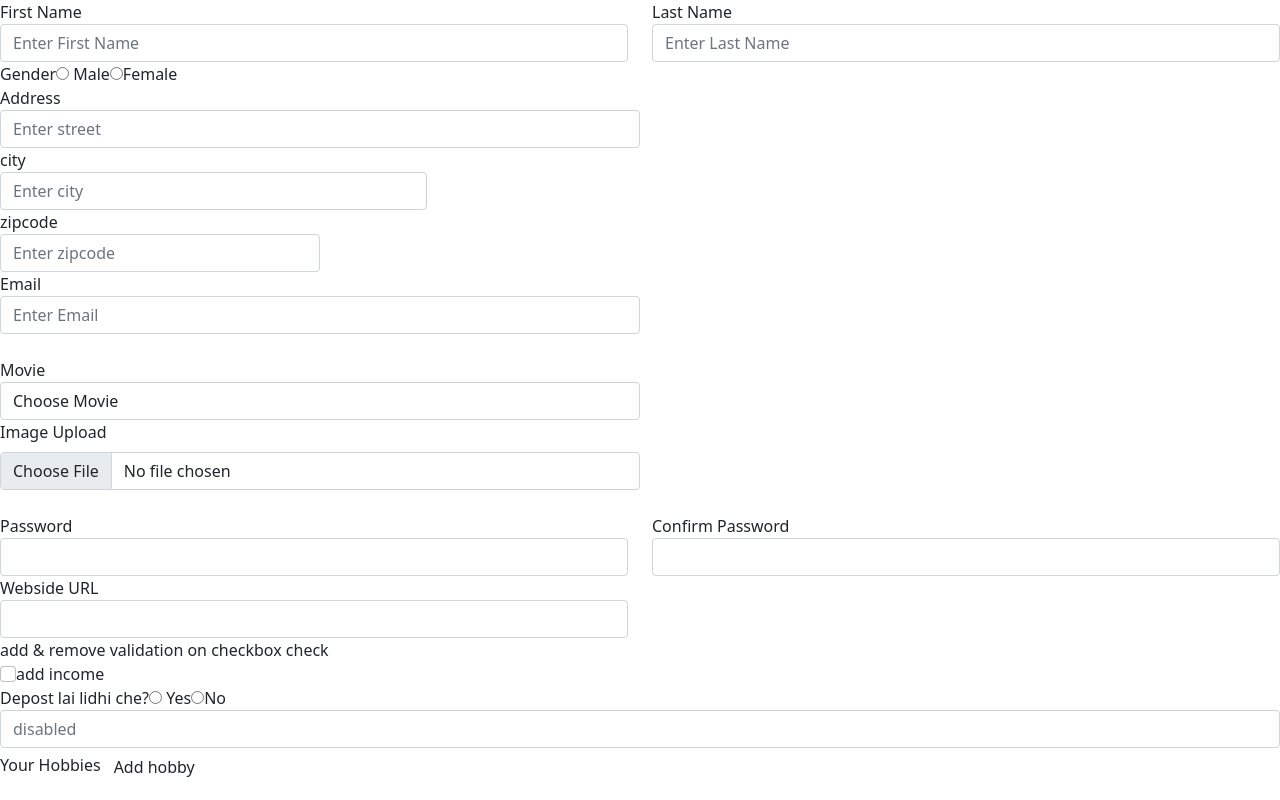
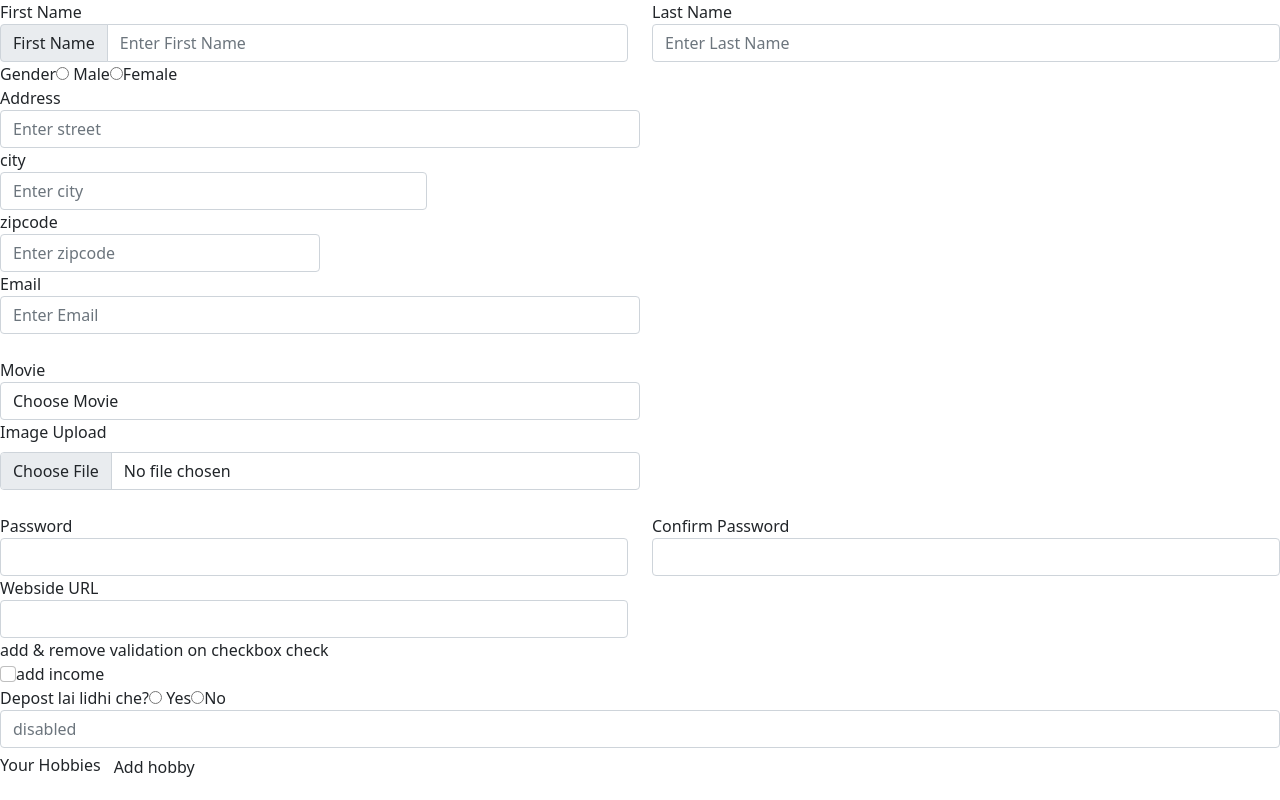
Before and after one commit to MukundDholariya2706/Angular-ReactiveForm, an Angular app: page / in a window 1280 px wide. Shown: the top 800 px of the page. Built offline with nearby package versions, Linux system fonts and the light colour scheme.

Commit message:
input-group => field with icon

```diff
--- a/src/app/app.component.html
+++ b/src/app/app.component.html
@@ -4,12 +4,17 @@
     <div class="row">
       <div class="col-md-6">
         <label>First Name</label>
+
+        <!-- Input-group -->
+        <div class="input-group">
+        <span class="input-group-text">First Name</span>
         <input type="text" class="form-control" formControlName="firstname" placeholder="Enter First Name"
           [ngClass]="{ 'is-invalid': submitted && f['firstname'].errors }" />
         <div *ngIf="f['firstname'].touched && !f['firstname'].valid" class="text-danger">
           <div *ngIf="f['firstname'].errors?.['required']">
             Field is required
           </div>
+        </div>
         </div>
       </div>
       <div class="col-md-6">
```
